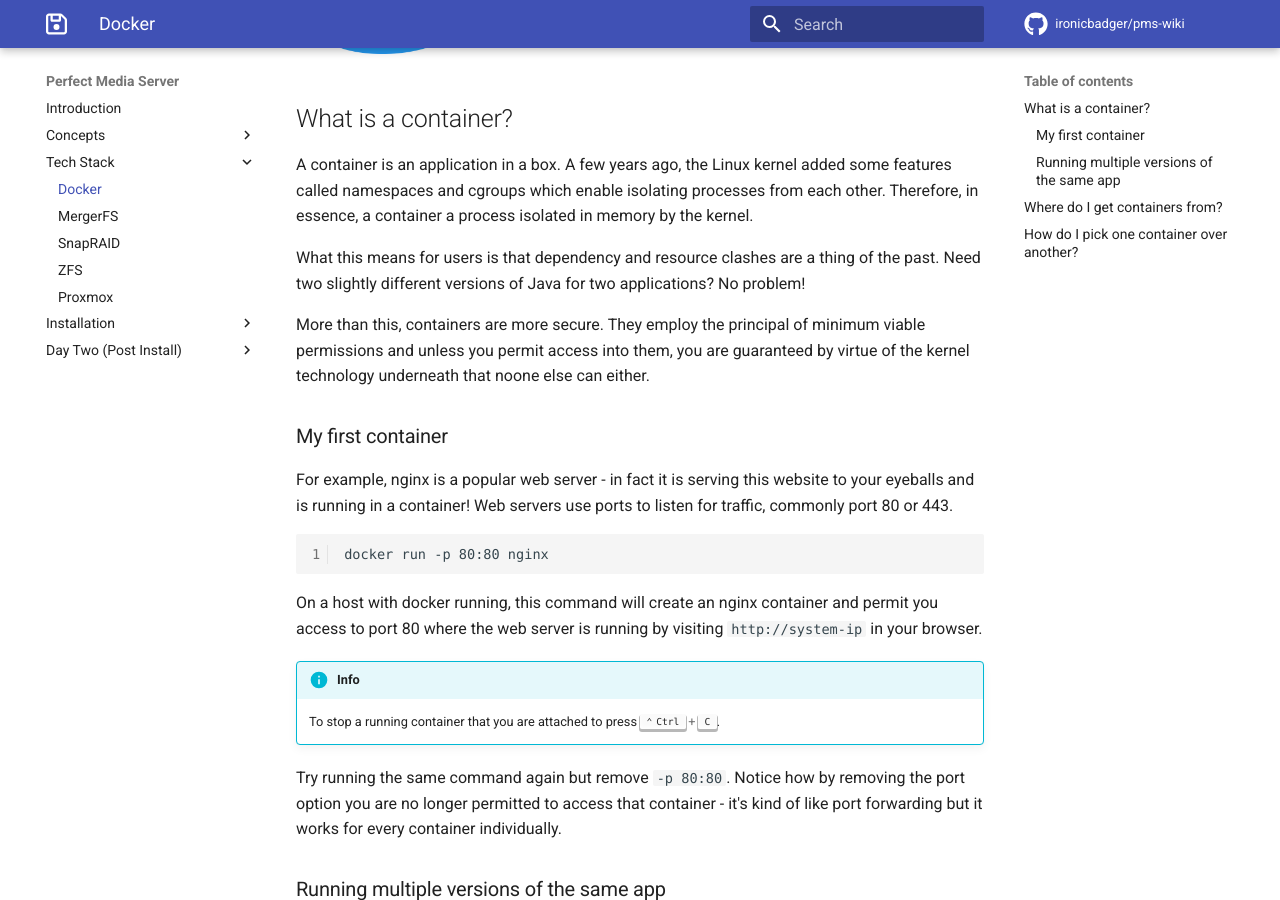
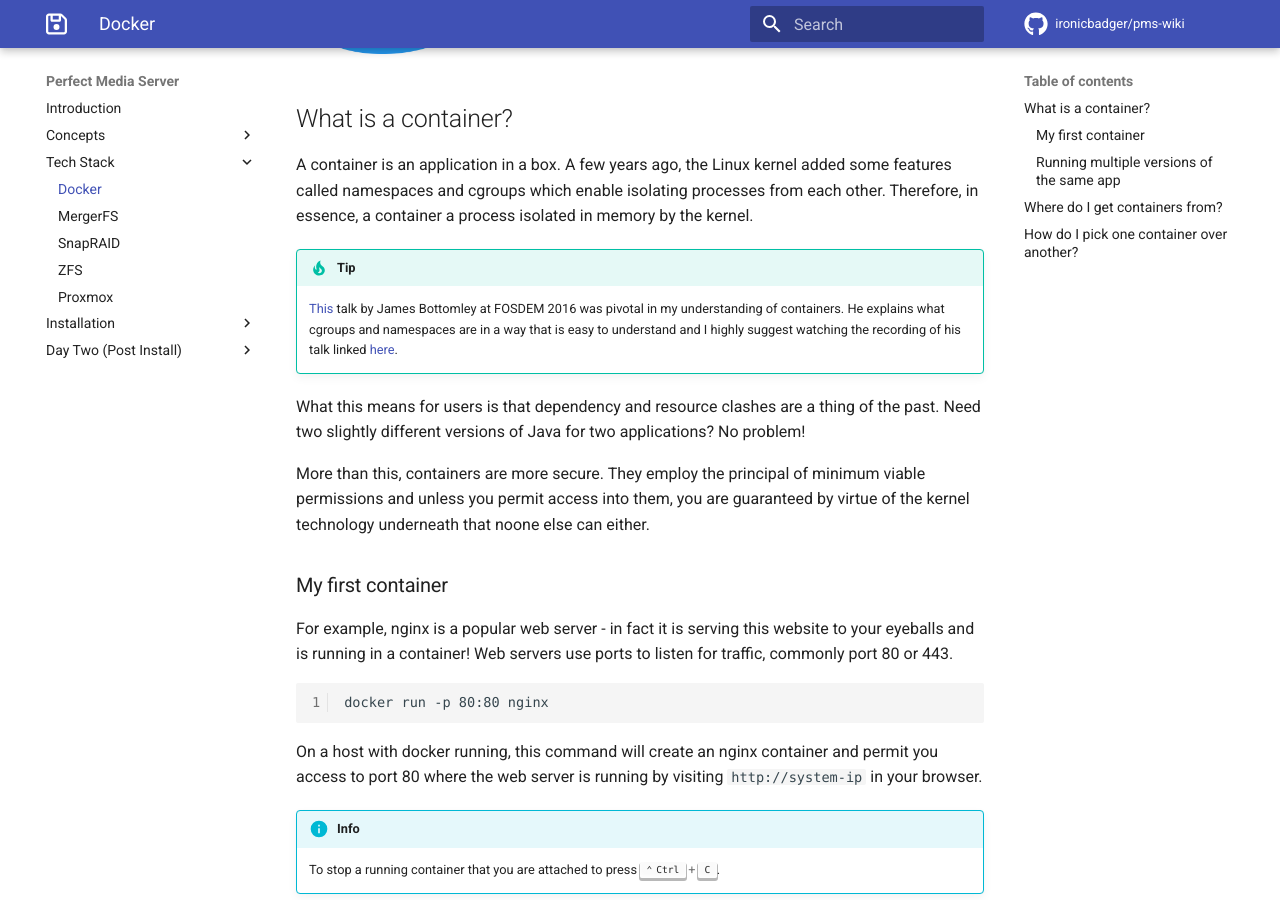
Before and after one commit to ironicbadger/pms-wiki, an MkDocs documentation site: the page built from docs/tech-stack/docker.md, in a window 1280 px wide and 900 px high, scrolled down 370 px. Built offline with MkDocs 1.6.1 and Material for MkDocs 9.7.7, drawn with Linux system fonts in a browser that asks for light colours; some web fonts are replaced; a script that is not in the unit is left out; comment, search, counter and statistics services are not loaded.

Commit message:
added fosdem talk

```diff
--- a/docs/tech-stack/docker.md
+++ b/docs/tech-stack/docker.md
@@ -7,6 +7,9 @@ Back in 2016 when I wrote the [original](https://blog.linuxserver.io/2016/02/02/
 ## What is a container?
 
 A container is an application in a box. A few years ago, the Linux kernel added some features called namespaces and cgroups which enable isolating processes from each other. Therefore, in essence, a container a process isolated in memory by the kernel.
+
+!!! tip
+    [This](https://archive.fosdem.org/2016/schedule/event/namespaces_and_cgroups/) talk by James Bottomley at FOSDEM 2016 was pivotal in my understanding of containers. He explains what cgroups and namespaces are in a way that is easy to understand and I highly suggest watching the recording of his talk linked [here](https://archive.fosdem.org/2016/schedule/event/namespaces_and_cgroups/).
 
 What this means for users is that dependency and resource clashes are a thing of the past. Need two slightly different versions of Java for two applications? No problem!
 
```
